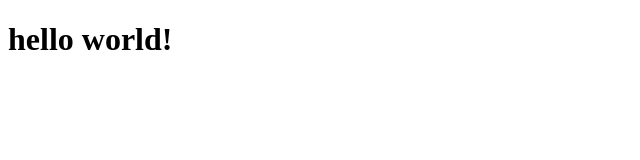
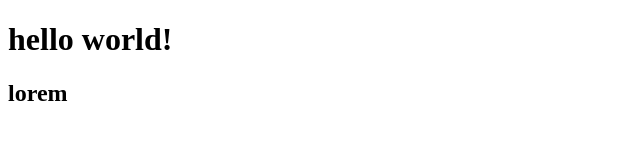
Before and after one commit to devigusn/wpu-git-test, a plain HTML site: page index.html in a window 1280 px wide. Shown: the full height of the page, 0-640 px from the left. Drawn offline with Linux system fonts and the light colour scheme.

Commit message:
menambahkan paragraf

```diff
--- a/index.html
+++ b/index.html
@@ -5,5 +5,6 @@
 </head>
 <body>
 	<h1>hello world!</h1>
+	<h2>lorem</h2>
 </body>
 </html>
```
